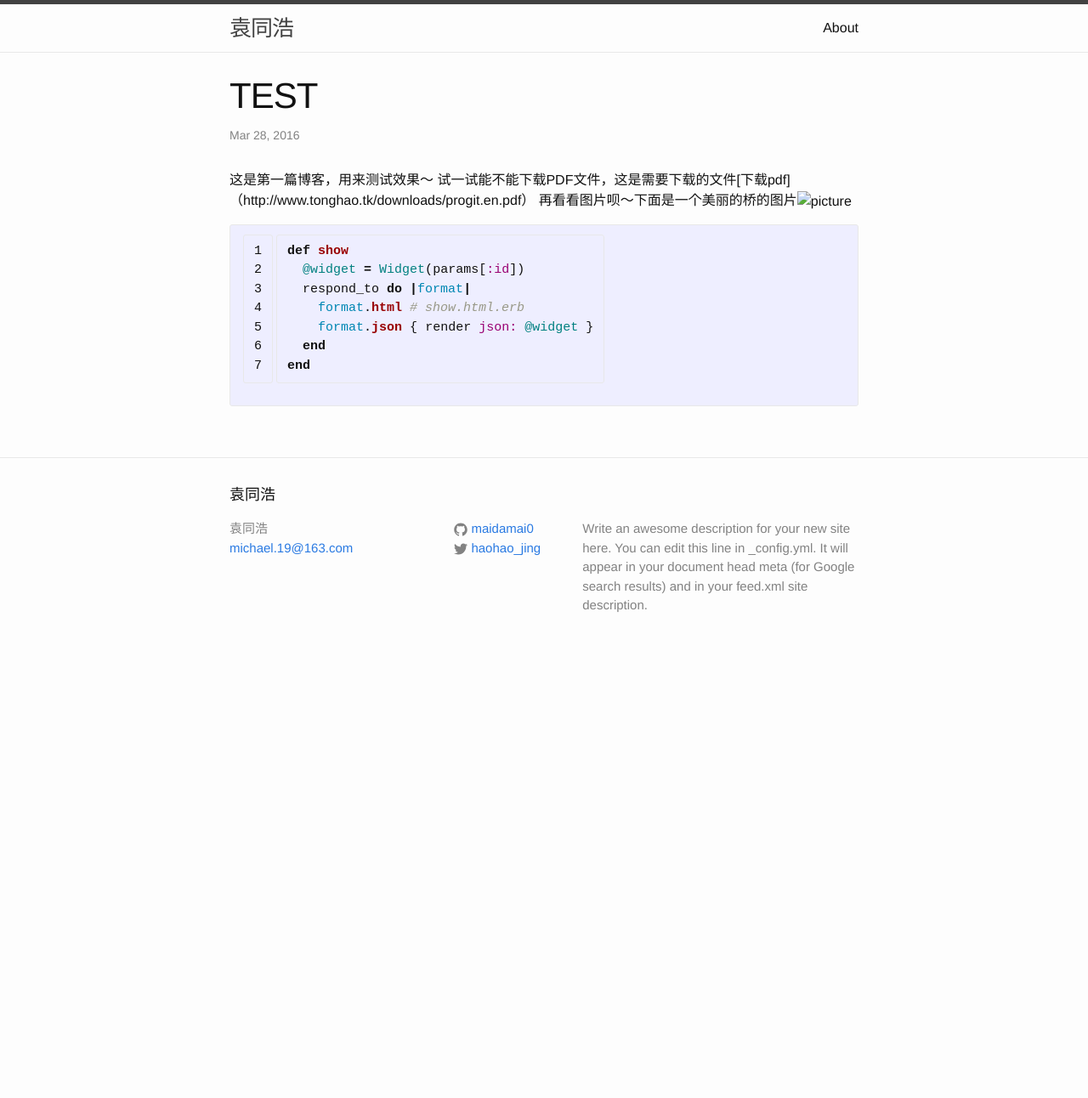
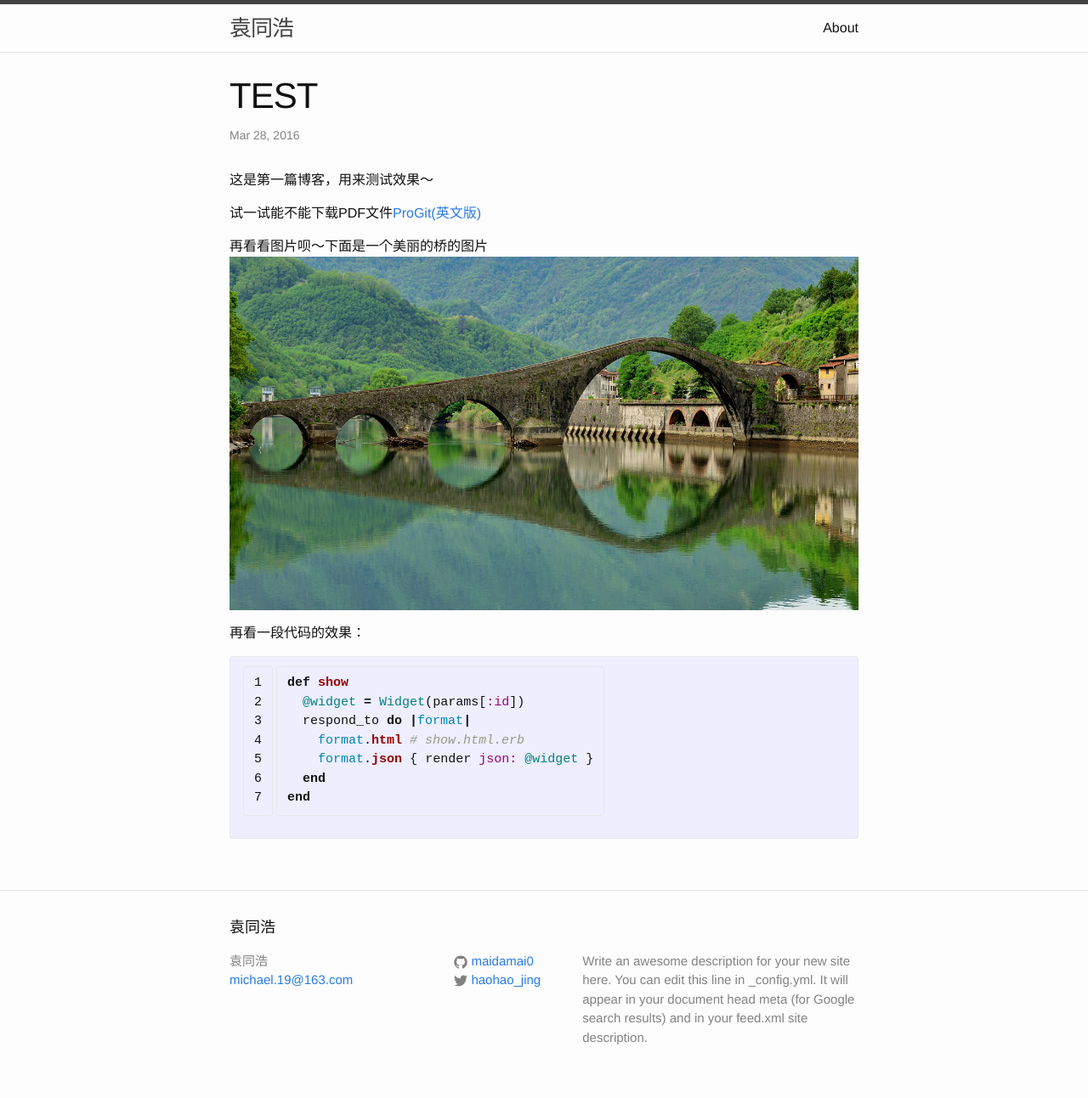
Before and after one commit to maidamai0/maidamai0.github.io, a Jekyll site: the page built from _posts/2016-03-28-test-blog.markdown, in a window 1280 px wide. Shown: the whole page at 85% size. Built offline with Jekyll 4.4.1, drawn with Linux system fonts in a browser that asks for light colours; before the commit the page ends 900 px from its top, so only the background shows below that.

Commit message:
add pdf picture and code to test blog

```diff
--- a/_posts/2016-03-28-test-blog.markdown
+++ b/_posts/2016-03-28-test-blog.markdown
@@ -5,8 +5,12 @@ date:   2016-03-28 16:23:34 +0800
 categories: jekyll update
 ---
 这是第一篇博客，用来测试效果～
-试一试能不能下载PDF文件，这是需要下载的文件[下载pdf]（{{site.url}}/downloads/progit.en.pdf）
-再看看图片呗～下面是一个美丽的桥的图片![picture]({{site.url}}/downloasds/桥.jpg)
+
+试一试能不能下载PDF文件[ProGit(英文版)][1]
+
+再看看图片呗～下面是一个美丽的桥的图片![picture]({{site.url}}/downloads/桥.jpg)
+
+再看一段代码的效果：
 
 {% highlight ruby linenos %}
 def show
```
Also changed, not shown: other parts of _posts/2016-03-28-test-blog.markdown (+2 -0 lines), 1 other file.
